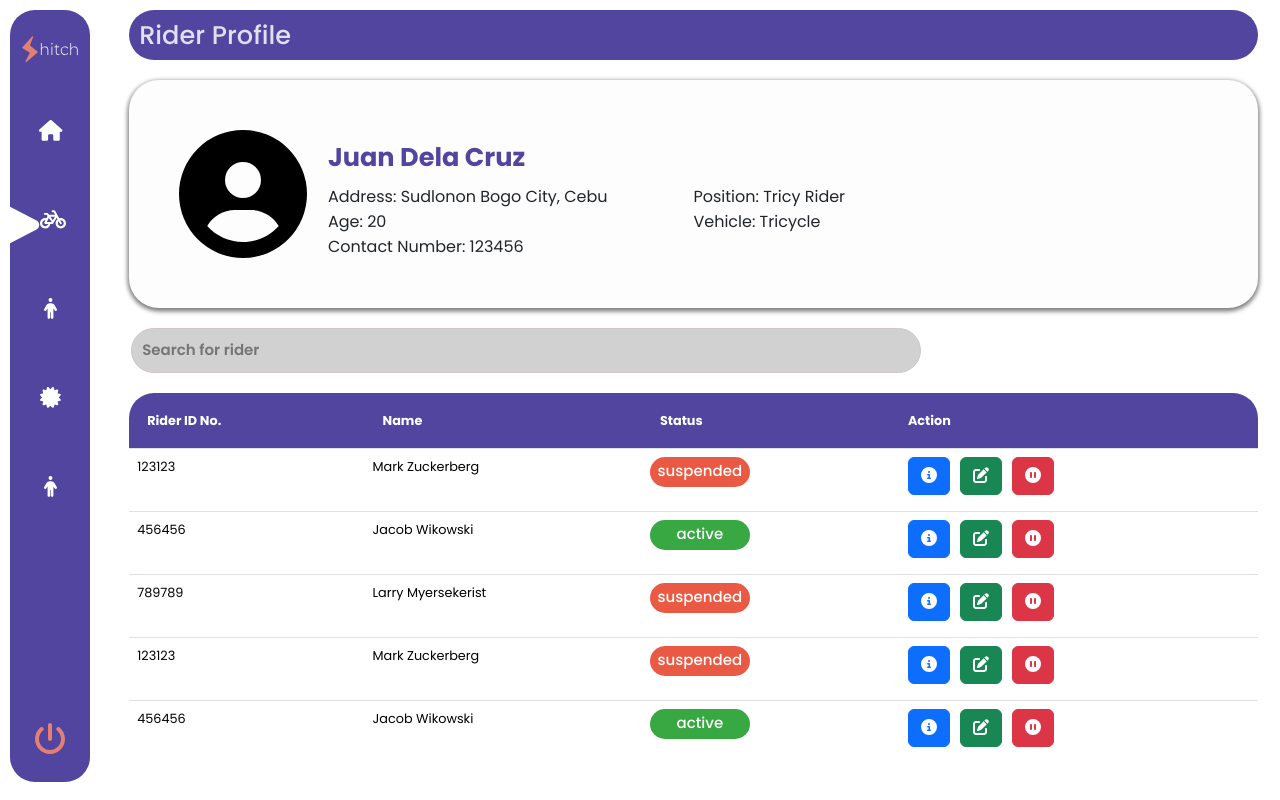
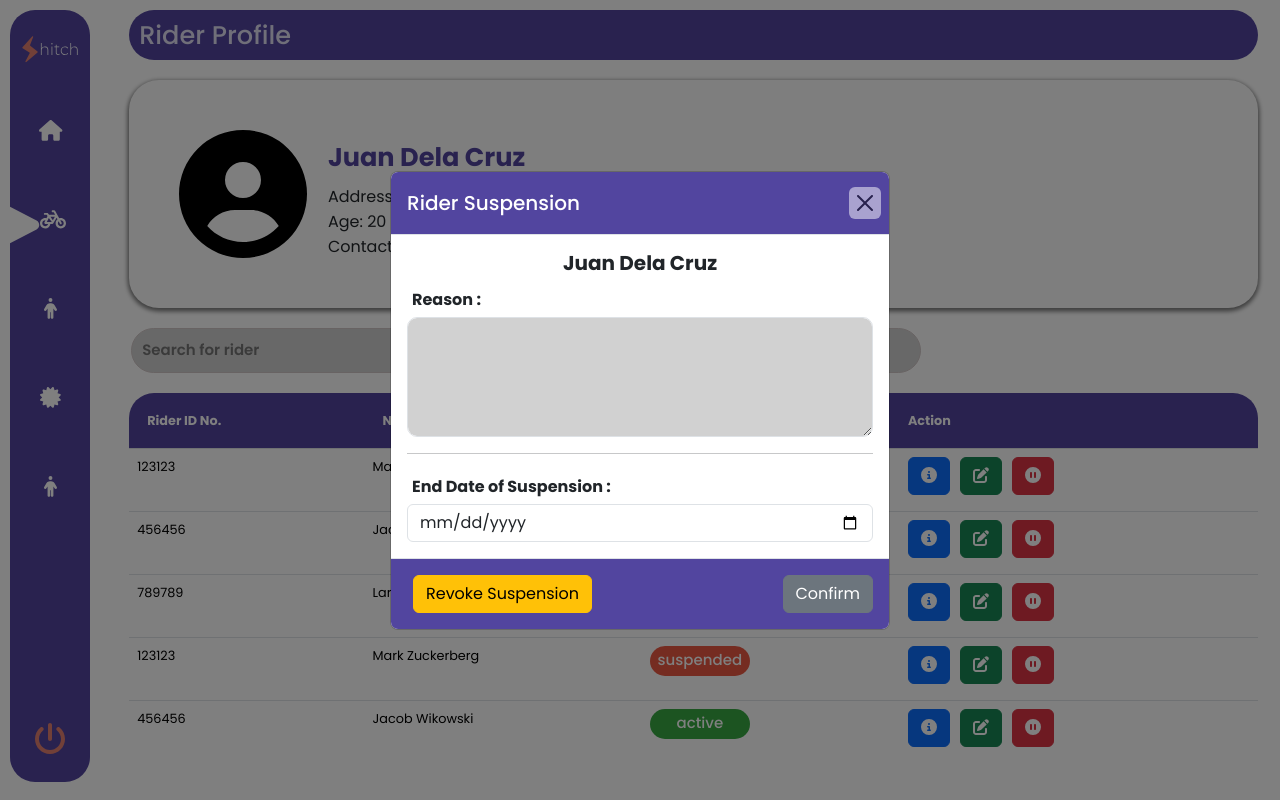
Before and after one commit to wingled22/pagyeonjaFrontEnd, a React (Vite) app: page /rider in a window 1280 px wide. Both pictures are taken after a click on the button 1032 px from the left and 475 px from the top of the page. Built offline with nearby package versions, Linux system fonts and the light colour scheme.

Commit message:
created rider suspension modal design

```diff
--- /dev/null
+++ b/src/assets/css/RiderSuspensionModal.css
@@ -0,0 +1,47 @@
+.riderSuspensionHeader
+{
+    background-color: #52459F !important;
+    color: white;
+}
+
+.riderSuspensionFooter
+{
+    background-color: #52459F !important;
+}
+
+button.btn-close
+{
+    color: white !important;
+    background-color: white;
+}
+
+.btnConfirmSuspension
+{
+    border-radius: 20px;
+    background-color: #38A843;
+
+    border: none;
+}
+
+.btnRevokeSuspension
+{
+    border-radius: 20px;
+}
+
+.btnConfirmSuspension:hover
+{
+    background-color: #3d9d46;
+}
+
+.inputReason
+{
+    border-radius: 10px;
+    background-color: #d1d1d1 !important;
+
+    height: 120px;
+}
+
+.inputReason:focus
+{
+    /* color: black !important; */
+}
--- a/src/components/Rider/RiderSuspensionModal.jsx
+++ b/src/components/Rider/RiderSuspensionModal.jsx
@@ -1,5 +1,5 @@
 import { Button, Modal, ModalHeader, ModalBody, ModalFooter, Form, Input } from 'reactstrap';
-
+import "../../assets/css/RiderSuspensionModal.css";
 const RiderSuspensionModal = ({ isOpen, untoggle }) => {
 
     const today = new Date().toISOString().split('T')[0];
@@ -7,10 +7,10 @@ const RiderSuspensionModal = ({ isOpen, untoggle }) => {
     return (
         <>
             <Modal isOpen={isOpen} toggle={untoggle} centered>
-                <ModalHeader toggle={untoggle} className='commuterSuspensionHeader'>Commuter Suspension</ModalHeader>
+                <ModalHeader toggle={untoggle} className='riderSuspensionHeader'>Rider Suspension</ModalHeader>
                 <Form>
                     <ModalBody>
-                        <center><h5><strong>Andrew Walker</strong></h5></center>                        <div>
+                        <center><h5><strong>Juan Dela Cruz</strong></h5></center>                        <div>
                             <label htmlFor="" style={{ margin: '5px' }}><strong>Reason : </strong></label>
                             <Input className='inputReason'
                                 name='Reason'
@@ -33,9 +33,9 @@ const RiderSuspensionModal = ({ isOpen, untoggle }) => {
                         </div>
 
                     </ModalBody>
-                    <ModalFooter className='commuterSuspensionFooter' style={{ justifyContent: 'space-between' }}>
-                        <Button className='btn btn-warning btnRevokeSuspension'>Revoke Suspension</Button>
-                        <Button className='btn btnConfirmSuspension'>Confirm</Button>
+                    <ModalFooter className='riderSuspensionFooter' style={{ justifyContent: 'space-between' }}>
+                        <Button className='btn btn-warning btnRiderRevokeSuspension'>Revoke Suspension</Button>
+                        <Button className='btn btnRiderConfirmSuspension'>Confirm</Button>
                     </ModalFooter>
                 </Form>
             </Modal>
--- a/src/components/Rider/RiderTable.jsx
+++ b/src/components/Rider/RiderTable.jsx
@@ -9,10 +9,13 @@ import {
 } from "@fortawesome/free-solid-svg-icons";
 import { Table } from "reactstrap";
 import RiderDetailsModal from "./RiderDetailsModal";
+import RiderSuspensionModal from "./RiderSuspensionModal";
 const RiderTable = () => {
   const [modalOpen, setModalOpen] = useState(false);
+  const [modalSuspension, setModalSuspension] = useState(false);
+    const toggleSuspension = () => setModalSuspension(!modalSuspension);
+  const toggleModal = (rider) => {
 
-  const toggleModal = (rider) => {
     setModalOpen(!modalOpen);
   };
 
@@ -55,7 +58,8 @@ const RiderTable = () => {
   return (
     <>
       <RiderDetailsModal isOpen={modalOpen} toggle={() => toggleModal(null)} />
-
+      <RiderSuspensionModal isOpen={modalSuspension} untoggle={toggleSuspension} />
+       {/* <RiderSuspensionModal isOpen={modalOpen}  untoggle={() => toggleModal(null)}/> */}
       <div className="search-box">
         <input type="text" placeholder="Search for rider" />
       </div>
@@ -102,7 +106,9 @@ const RiderTable = () => {
                   <button className="btn btn-success">
                     <Icon icon={faPenToSquare} color="white" />
                   </button>
-                  <button className="btn btn-danger">
+                  <button className="btn btn-danger"
+                     onClick={() => {toggleSuspension()}}
+                  >
                     <Icon icon={faCirclePause} color="white" />
                   </button>
                 </td>
```
